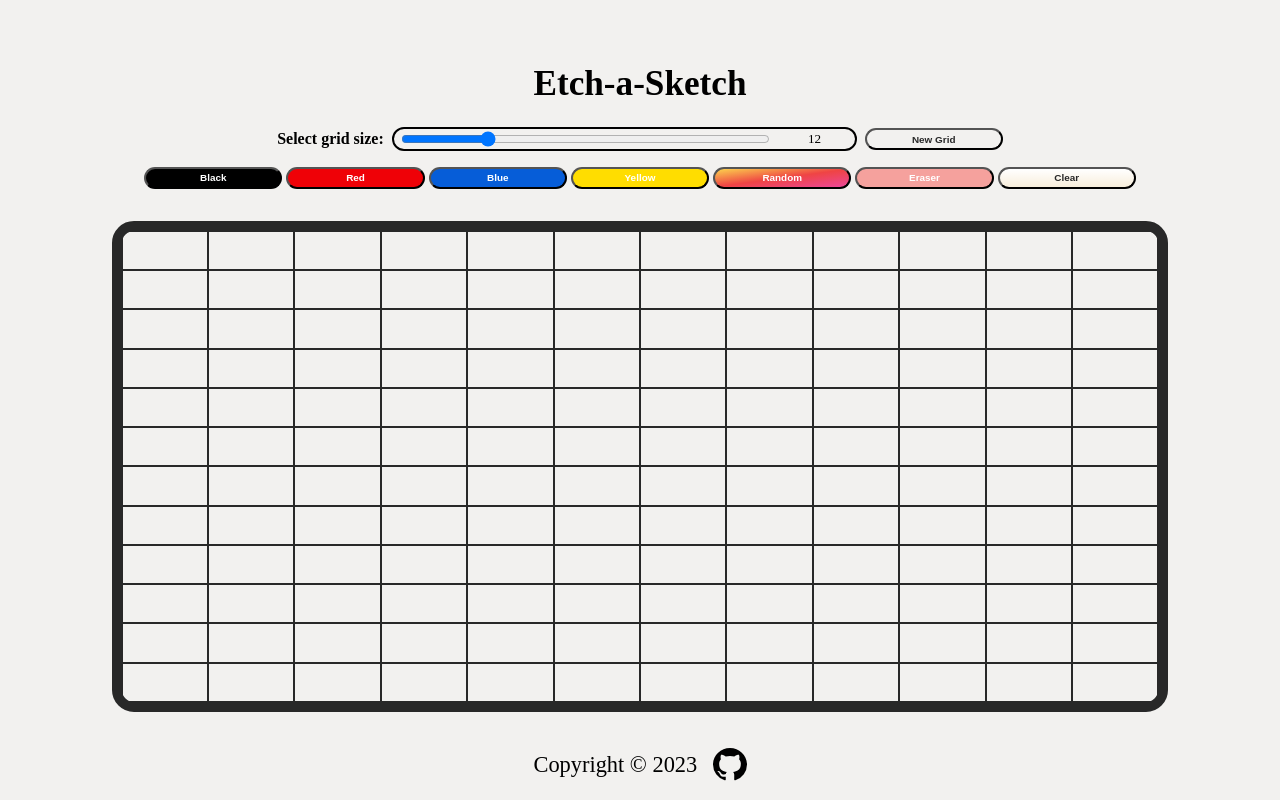
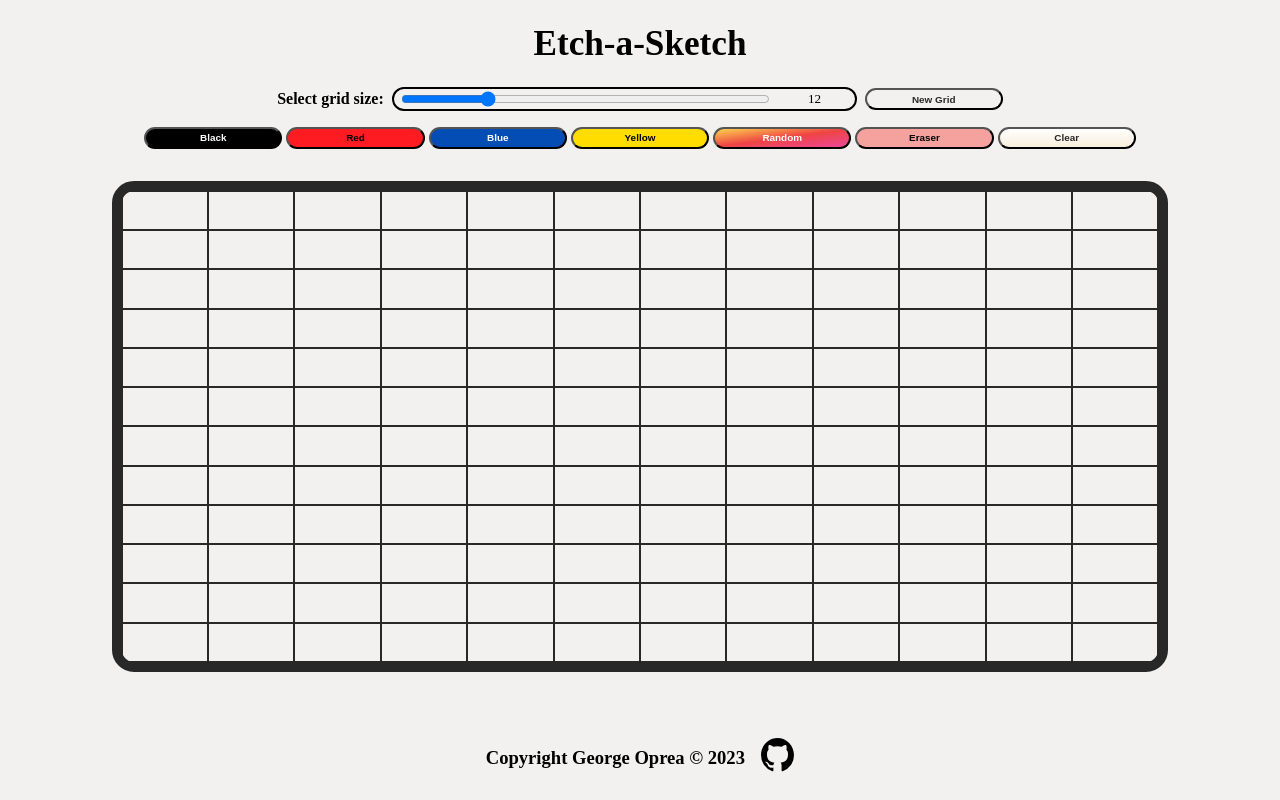
Before and after one commit to GeorgeOprea1/etch-a-sketch., a plain HTML site: page index.html in a window 1280 px wide. Drawn offline with Linux system fonts and the light colour scheme.

Commit message:
style: changed some colors on buttons for a better contrast

```diff
--- a/app.js
+++ b/app.js
@@ -39,11 +39,11 @@ blackBtn.addEventListener("click", function () {
 });
 
 redBtn.addEventListener("click", function () {
-  color = "#ef0107";
+  color = "#fe1b22";
   gridcolor = true;
 });
 blueBtn.addEventListener("click", function () {
-  color = "#065dd8";
+  color = "#034db5";
   gridcolor = true;
 });
 
--- a/index.html
+++ b/index.html
@@ -1,3 +1,4 @@
+<!DOCTYPE html>
 <html lang="en">
   <head>
     <meta charset="UTF-8" />
@@ -39,9 +40,9 @@
     </div>
 
     <footer class="footer">
-      <p>Copyright © 2023</p>
+      <h5>Copyright George Oprea © 2023</h5>
       <a href="https://github.com/GeorgeOprea1/etch-a-sketch." target="_blank">
-        <img src="./icons/github - copie.svg" alt="github icon" id="icon" />
+        <img src="./icons/github.svg" alt="github icon" id="icon" />
       </a>
     </footer>
     <script src="./app.js"></script>
--- a/style.css
+++ b/style.css
@@ -60,19 +60,22 @@ button {
 }
 
 #red-btn {
-  background-color: #ef0107;
+  background-color: #fe1b22;
+  color: #000;
 }
 
 #blue-btn {
-  background-color: #065dd8;
+  background-color: #034db5;
 }
 
 #yellow-btn {
   background-color: #ffdd00;
+  color: #000;
 }
 
 #eraser-btn {
   background-color: #f5a19d;
+  color: #000;
 }
 #clear-btn {
   background-image: linear-gradient(to bottom, #fff, #f8eedb);
@@ -85,7 +88,7 @@ button {
 }
 
 #random-btn {
-  background-color: #cf245f;
+  background-color: #bc2056;
   background-image: linear-gradient(to bottom right, #fcd34d, #ef4444, #ec4899);
 }
 
```
Also changed, not shown: icons/github.svg (renamed from icons/github - copie.svg).
